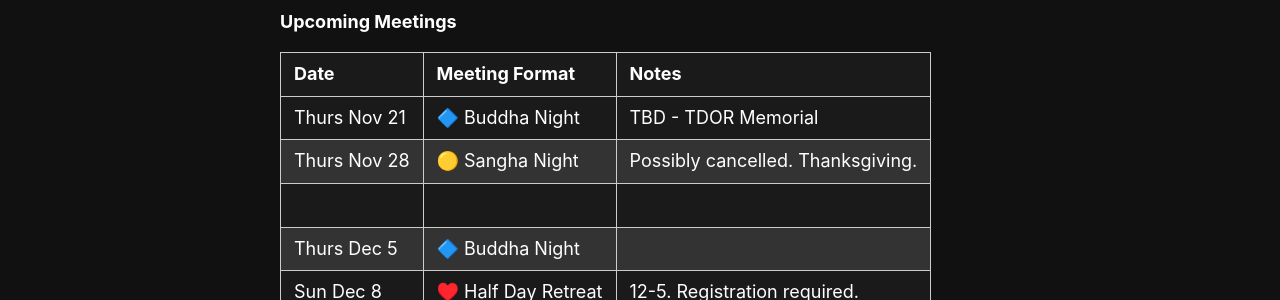
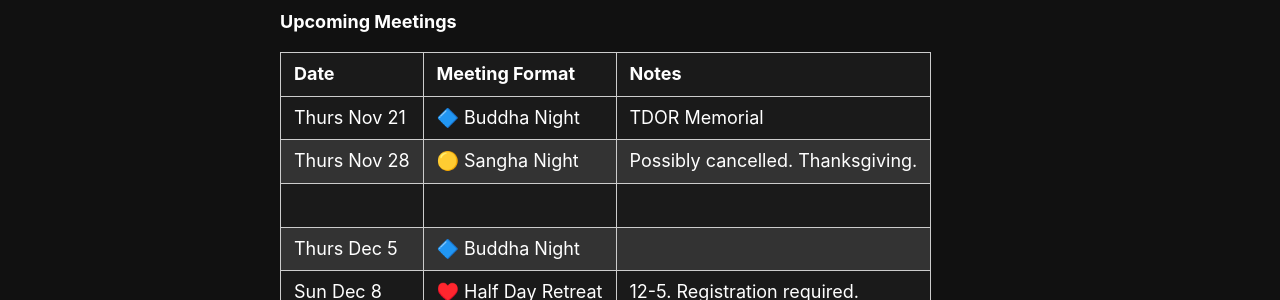
Before and after one commit to rykener/transsangha, a Jekyll site: the page built from _pages/schedule.md, in a window 1280 px wide. Shown: the part 395-695 px from the top of the page. Built offline with Jekyll 4.4.1, drawn with Linux system fonts in a browser that asks for light colours.

Commit message:
update schedule

```diff
--- a/_pages/schedule.md
+++ b/_pages/schedule.md
@@ -16,7 +16,7 @@ We recommend newcomers visit on 🟡 Sangha Night.
 
 | Date           | Meeting Format  | Notes |
 |----------------|-----------------|-------|
-| Thurs Nov 21   | 🔷 Buddha Night | TBD - TDOR Memorial
+| Thurs Nov 21   | 🔷 Buddha Night | TDOR Memorial
 | Thurs Nov 28   | 🟡 Sangha Night | Possibly cancelled. Thanksgiving.
 | | |
 | Thurs Dec 5    | 🔷 Buddha Night |
```
